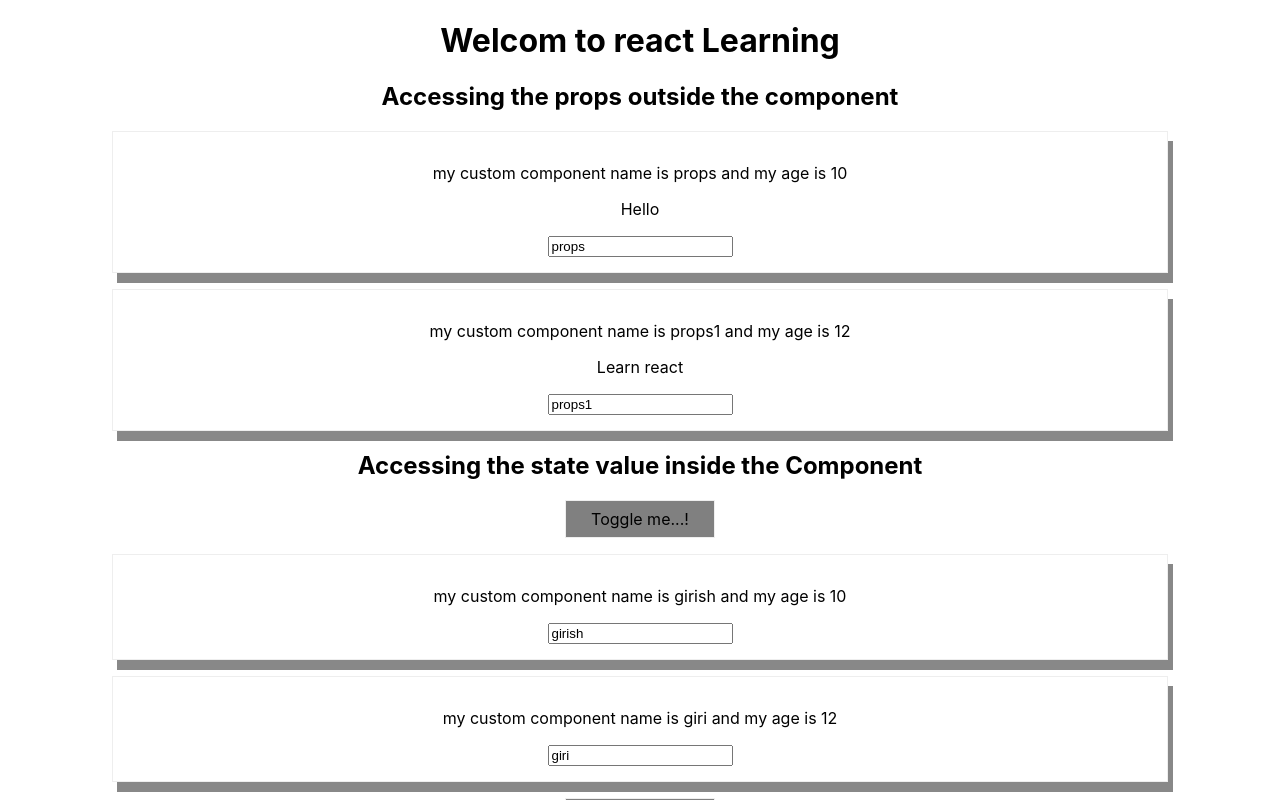
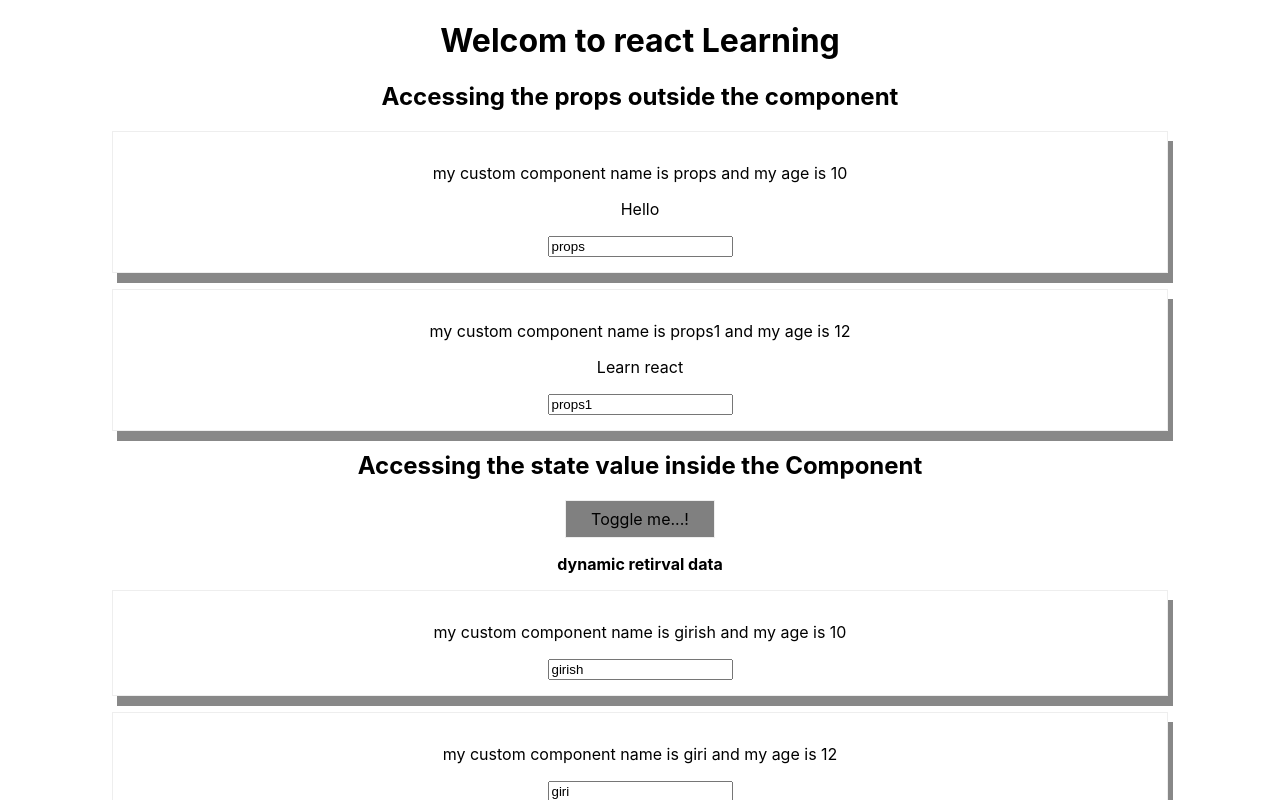
Before and after one commit to girish06/react, a React (Create React App) app in the folder rcg/: page / in a window 1280 px wide. Both pictures are taken after a click on the button "Toggle me...!". Shown: the top 800 px of the page. Built offline with nearby package versions, Linux system fonts and the light colour scheme.

Commit message:
session-4-outputting the list

```diff
--- a/rcg/src/App.js
+++ b/rcg/src/App.js
@@ -51,6 +51,14 @@ class App extends Component {
 
     persons = (
        <div>
+         <p><b>dynamic retirval data</b></p>
+         {this.state.personData.map(person =>{
+             return <Person
+             name={person.name}
+             age={person.age}
+             />
+         })}
+         <p> <b>temp data</b>s </p>
          <Person
             name = {this.state.personData[0].name}
             age = {this.state.personData[0].age} />
```
Also changed, not shown: 1 other file (tests, documents, lock files or other folders).
